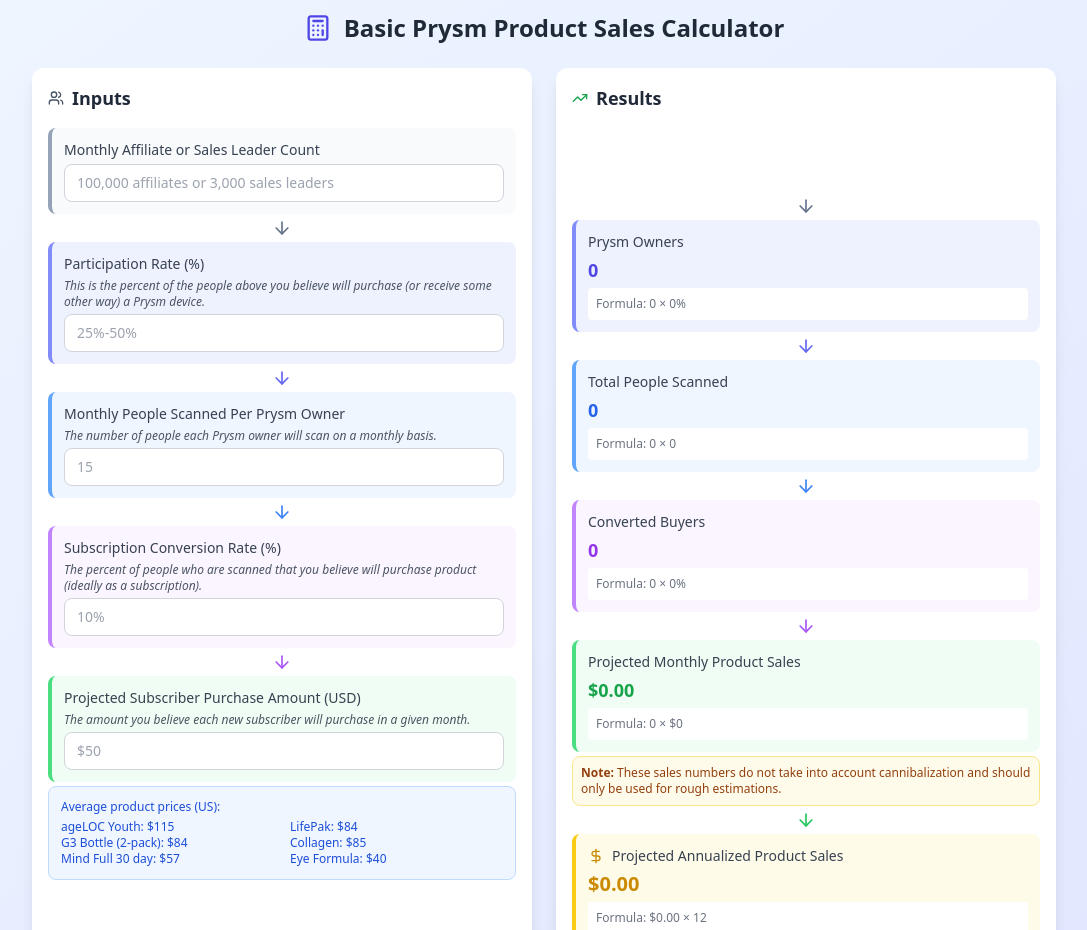
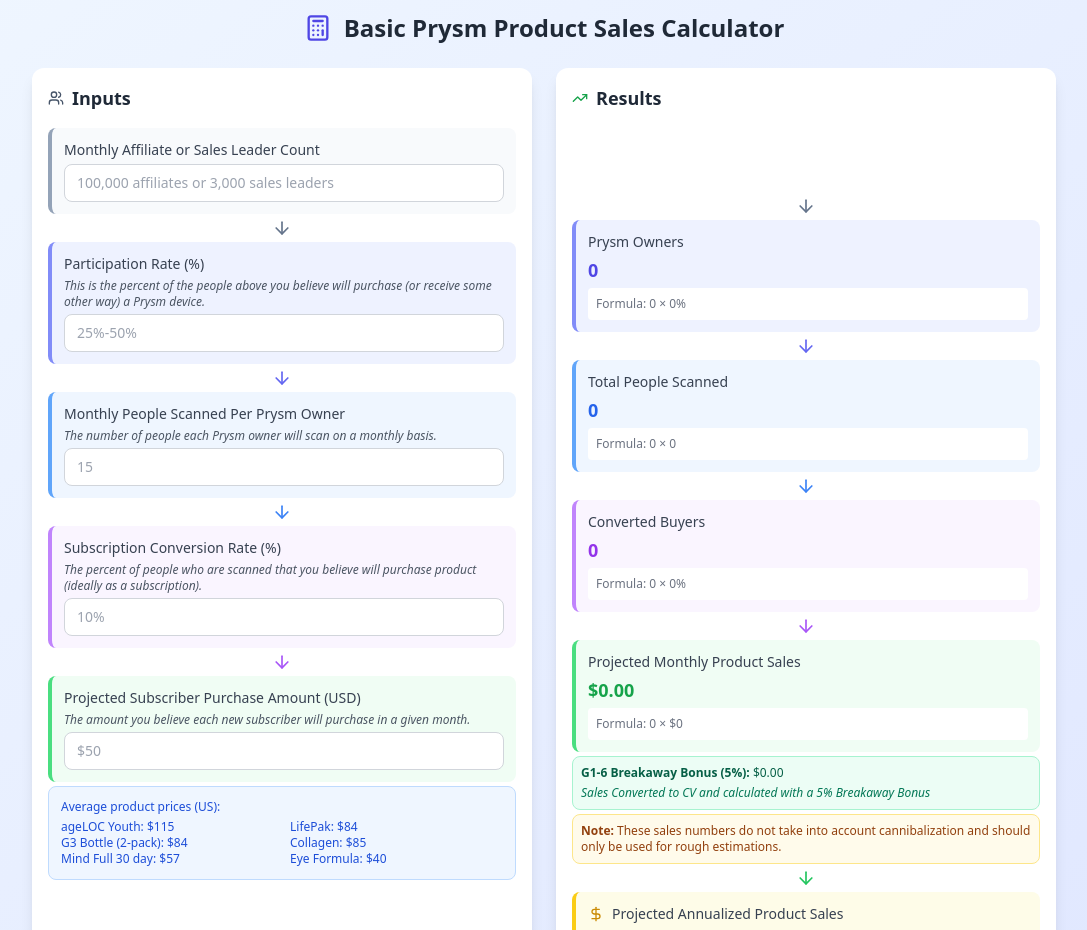
Before and after one commit to beastwood12/Prysm-Calculator, a React (Vite) app: page / in a window 1280 px wide. Shown: the top 930 px of the page, without its empty margins (96-1183 px from the left). Built offline with nearby package versions, Linux system fonts and the light colour scheme; the HTML template or start-up script is replaced by a standard one.

Commit message:
Update App.tsx
Added a simple commissions calculation for breakaway bonus

```diff
--- a/src/App.tsx
+++ b/src/App.tsx
@@ -1,16 +1,16 @@
 import React, { useState } from 'react';
 import { Calculator, Users, DollarSign, TrendingUp, ArrowDown } from 'lucide-react';
 
-export default function App() {
+export default function PrysmSalesCalculator() {
   const [data, setData] = useState({
     affiliates: 0, participationRate: 0, monthlyScans: 0, conversionRate: 0, monthlyPurchase: 0
   });
 
-  const handleChange = (field: string, value: string) => {
+  const handleChange = (field, value) => {
     setData(prev => ({ ...prev, [field]: parseFloat(value.replace(/[$,%]/g, '')) || 0 }));
   };
 
-  const format = (field: string, value: number) => {
+  const format = (field, value) => {
     if (!value) return '';
     if (field.includes('Rate')) return value + '%';
     if (field === 'monthlyPurchase') return '$' + value;
@@ -21,10 +21,11 @@
   const totalScanned = prysmOwners * data.monthlyScans;
   const buyers = totalScanned * (data.conversionRate / 100);
   const monthlySales = buyers * data.monthlyPurchase;
+  const g15BreakawayBonus = (monthlySales * 0.666) * 0.05;
   const annualSales = monthlySales * 12;
 
-  const currency = (val: number) => '$' + val.toLocaleString('en-US', { minimumFractionDigits: 2 });
-  const number = (val: number) => val.toLocaleString('en-US', { maximumFractionDigits: 0 });
+  const currency = val => '$' + val.toLocaleString('en-US', { minimumFractionDigits: 2 });
+  const number = val => val.toLocaleString('en-US', { maximumFractionDigits: 0 });
 
   return (
     <div className="min-h-screen bg-gradient-to-br from-blue-50 to-indigo-100 p-3">
@@ -208,6 +209,15 @@
                 </div>
               </div>
 
+              <div className="bg-emerald-50 border border-emerald-200 rounded-lg p-2 my-2">
+                <div className="text-xs text-emerald-800">
+                  <strong>G1-6 Breakaway Bonus (5%):</strong> {currency(g15BreakawayBonus)}
+                </div>
+                <div className="text-xs text-emerald-700 mt-1 italic">
+                  Sales Converted to CV and calculated with a 5% Breakaway Bonus
+                </div>
+              </div>
+
               <div className="bg-amber-50 border border-amber-200 rounded-lg p-2 my-2">
                 <div className="text-xs text-amber-800">
                   <strong>Note:</strong> These sales numbers do not take into account cannibalization and should only be used for rough estimations.
```
